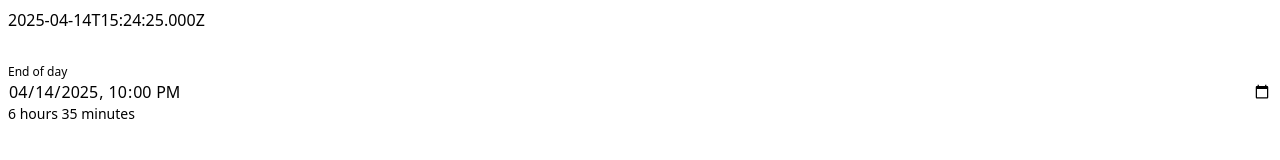
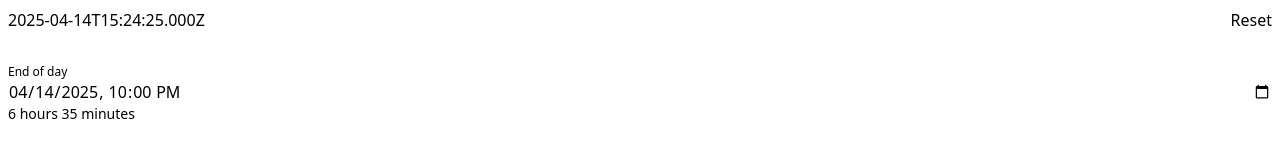
Before and after one commit to samirelanduk/dayplan, a React (Vite) app: page / in a window 1280 px wide. Shown: the top 160 px of the page. Built offline with nearby package versions, Linux system fonts and the light colour scheme.

Commit message:
Reset button

```diff
--- a/src/App.jsx
+++ b/src/App.jsx
@@ -27,6 +27,12 @@ const App = () => {
     return `${year}-${month}-${day}T${hour}:${minute}:${second}`;
   }
 
+  const reset = () => {
+    setNow(current.toISOString());
+    setEnd(new Date(current.getFullYear(), current.getMonth(), current.getDate(), 22, 0, 0, 0).toISOString());
+    setRemainingWork(0);
+  }
+
   const endString = dtToString(endDt);
   const secondsRemaining = Math.round((endDt.getTime() - nowDt.getTime()) / 1000);
   const hoursRemaining = Math.floor(secondsRemaining / 3600);
@@ -35,7 +41,11 @@ const App = () => {
 
   return (
     <div className="p-2">
-      <div>{now.toLocaleString()}</div>
+
+      <div className="flex justify-between">
+        <div>{now.toLocaleString()}</div>
+        <button onClick={reset}>Reset</button>
+      </div>
 
 
       <div className="flex flex-col mt-8">
```
